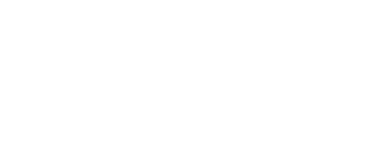
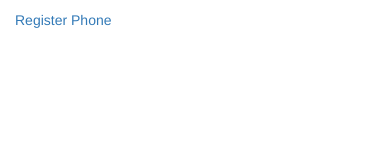
Before and after one commit to mhipszki/mean-testing, a website: page app/index.html in a window 390 px wide. Drawn offline with nearby package versions, Linux system fonts and the light colour scheme; files that its build step writes are made by us from their sources.

Commit message:
e2e test checking if there's a Register Phone button is present on the Home page is now passing

```diff
--- a/app/index.html
+++ b/app/index.html
@@ -18,6 +18,7 @@
   <body ng-app="meanApp">
     <!-- Add your site or application content here -->
     <ul id="navigation-bar" class="nav nav-pills">
+      <li><a id="register-phone" href="#">Register Phone</a></li>
     </ul>
     <!-- build:js(.) scripts/vendor.js -->
     <!-- bower:js -->
```
